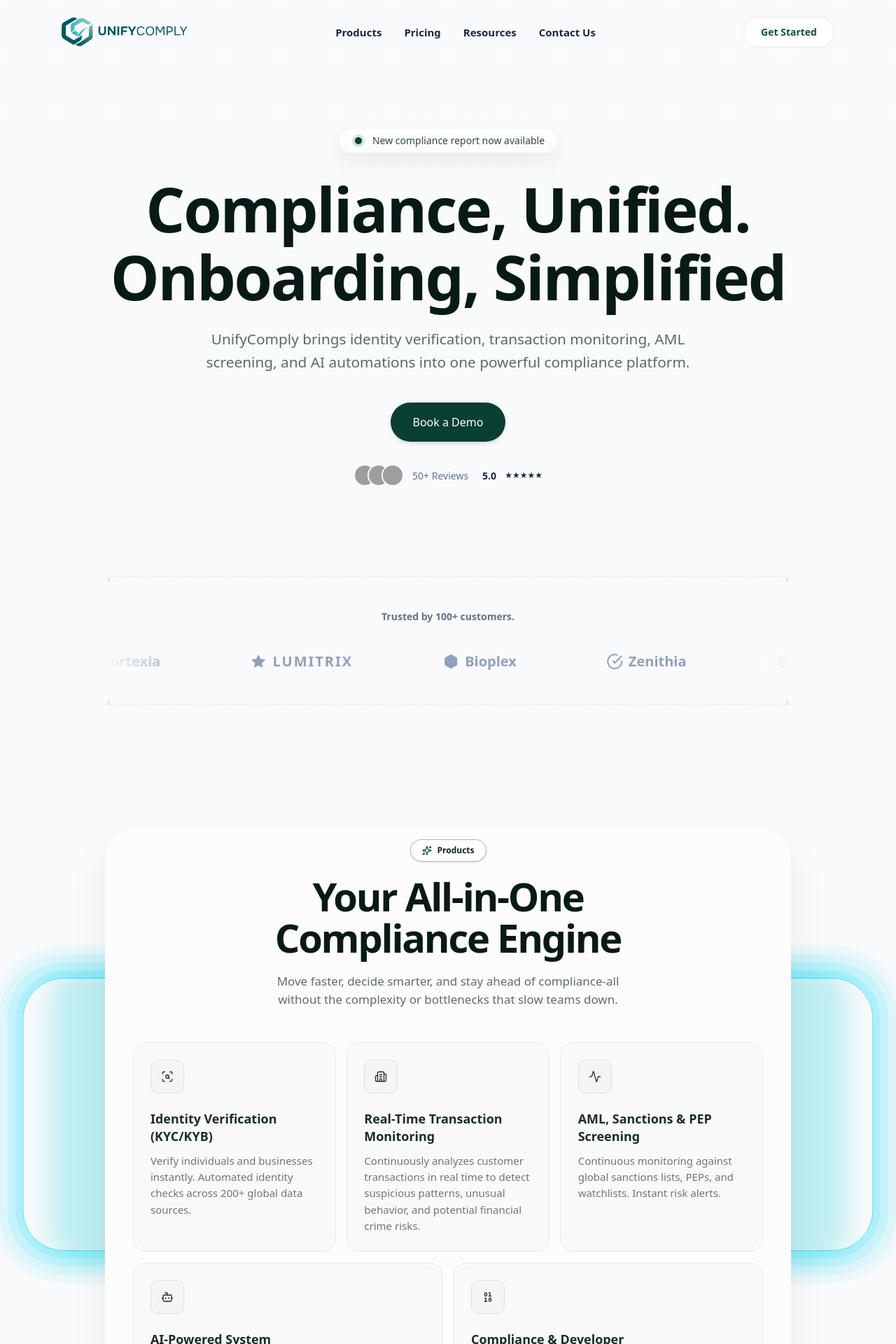
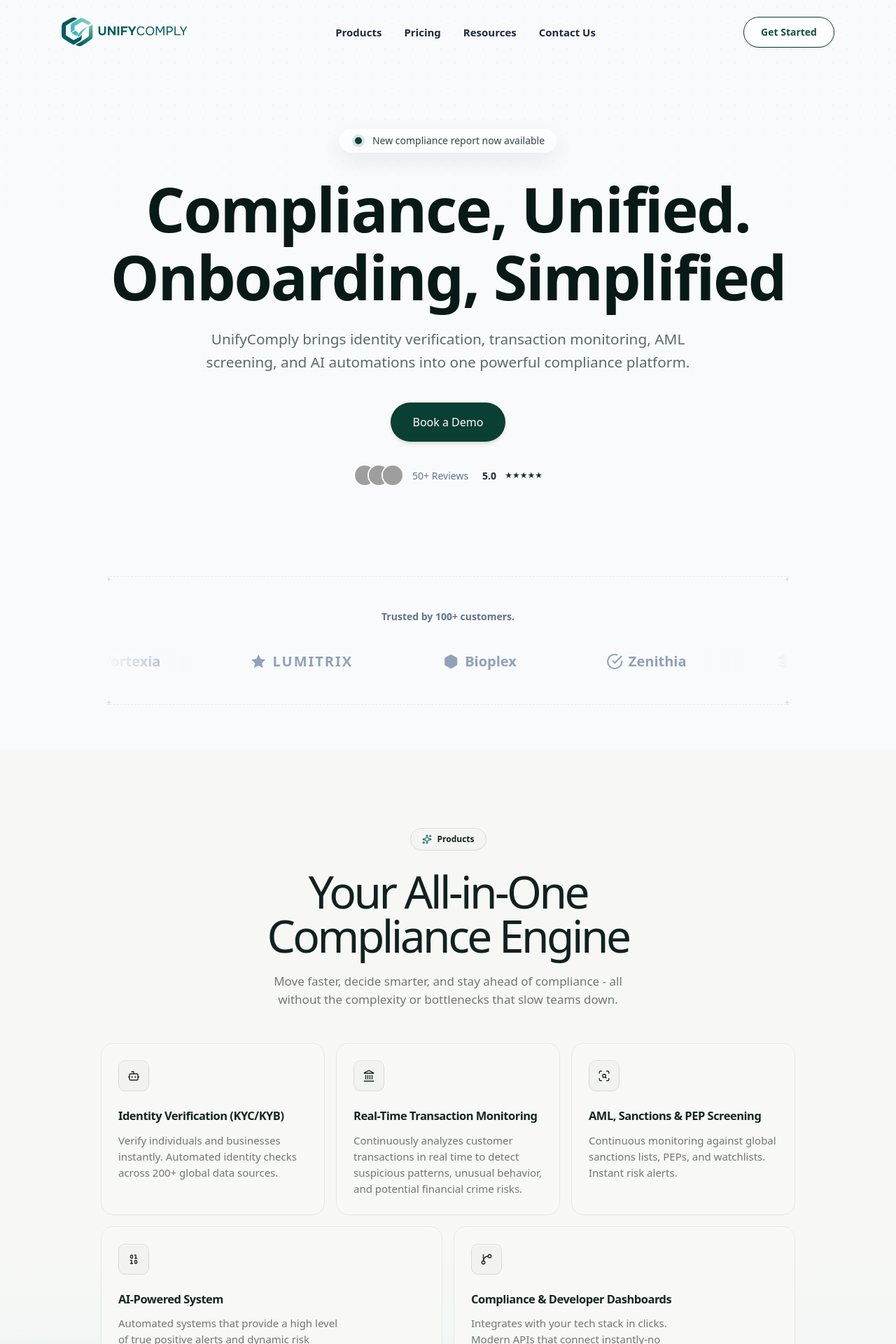
Before and after one commit to dsparrowm/unifycomply, a Next.js app: page / in a window 1280 px wide. Shown: the top 1920 px of the page at 70% size. Built offline with nearby package versions, Linux system fonts and the light colour scheme; grey boxes are pictures that could not be loaded.

Commit message:
added hover effects to buttons and updated the brand section

```diff
--- a/src/components/layout/Navbar.tsx
+++ b/src/components/layout/Navbar.tsx
@@ -36,16 +36,16 @@ export default function Navbar() {
                     </div>
 
                     <div className="hidden md:flex items-center gap-8 text-[15px] font-semibold text-slate-800">
-                        <Link href="#products" className="hover:text-[#164e43] transition-colors">
+                        <Link href="#products" className="relative transition-all duration-300 hover:-translate-y-0.5 hover:text-[#164e43] after:absolute after:left-0 after:-bottom-1 after:h-[2px] after:w-full after:origin-left after:scale-x-0 after:rounded-full after:bg-[#164e43] after:transition-transform after:duration-300 hover:after:scale-x-100">
                             Products
                         </Link>
-                        <Link href="#pricing" className="hover:text-[#164e43] transition-colors">
+                        <Link href="#pricing" className="relative transition-all duration-300 hover:-translate-y-0.5 hover:text-[#164e43] after:absolute after:left-0 after:-bottom-1 after:h-[2px] after:w-full after:origin-left after:scale-x-0 after:rounded-full after:bg-[#164e43] after:transition-transform after:duration-300 hover:after:scale-x-100">
                             Pricing
                         </Link>
-                        <Link href="#resources" className="hover:text-[#164e43] transition-colors">
+                        <Link href="#resources" className="relative transition-all duration-300 hover:-translate-y-0.5 hover:text-[#164e43] after:absolute after:left-0 after:-bottom-1 after:h-[2px] after:w-full after:origin-left after:scale-x-0 after:rounded-full after:bg-[#164e43] after:transition-transform after:duration-300 hover:after:scale-x-100">
                             Resources
                         </Link>
-                        <Link href="#contact" className="hover:text-[#164e43] transition-colors">
+                        <Link href="#contact" className="relative transition-all duration-300 hover:-translate-y-0.5 hover:text-[#164e43] after:absolute after:left-0 after:-bottom-1 after:h-[2px] after:w-full after:origin-left after:scale-x-0 after:rounded-full after:bg-[#164e43] after:transition-transform after:duration-300 hover:after:scale-x-100">
                             Contact Us
                         </Link>
                     </div>
@@ -53,7 +53,7 @@ export default function Navbar() {
                     <div className="flex items-center">
                         <Button
                             variant="outline"
-                            className="hidden sm:inline-flex rounded-full border-gray-200 text-[#164e43] font-semibold hover:bg-gray-50 bg-white"
+                            className="hidden bg-white font-semibold text-[#164e43] sm:inline-flex"
                         >
                             Get Started
                         </Button>
--- a/src/components/sections/FAQ.tsx
+++ b/src/components/sections/FAQ.tsx
@@ -80,7 +80,7 @@ export default function FAQ() {
                             From setup to support, here are the answers you need to launch faster with confidence.
                         </p>
 
-                        <button className="bg-[#0d4a45] hover:bg-[#093531] text-white px-8 py-3.5 rounded-full font-semibold flex items-center gap-2 transition-colors shadow-sm">
+                        <button className="flex cursor-pointer items-center gap-2 rounded-full bg-[#0d4a45] px-8 py-3.5 font-semibold text-white shadow-sm transition-all duration-300 ease-out hover:-translate-y-0.5 hover:bg-[#093531] hover:shadow-[0_16px_30px_rgba(13,74,69,0.22)] active:scale-[0.98]">
                             Get Started <ChevronRight className="w-4 h-4 text-teal-200" />
                         </button>
                     </div>
@@ -96,7 +96,7 @@ export default function FAQ() {
                                 >
                                     <button
                                         onClick={() => setOpenIndex(isOpen ? null : i)}
-                                        className="w-full flex items-center justify-between p-6 text-left focus:outline-none"
+                                        className="w-full cursor-pointer flex items-center justify-between p-6 text-left transition-colors duration-300 hover:bg-white/70 focus:outline-none"
                                     >
                                         <span className="font-medium text-gray-900 text-[17px] pr-8">{faq.q}</span>
                                         <ChevronDown
--- a/src/components/sections/FeatureShowcase.tsx
+++ b/src/components/sections/FeatureShowcase.tsx
@@ -207,7 +207,7 @@ export default function FeatureShowcase() {
                         <p className="text-[#596f84] text-lg leading-relaxed mb-10 max-w-xl">
                             UnifyComply doesn't just collect results — it analyzes them. Our AI engine combines identity, banking, TM and AML signals to generate explainable analysis that help compliance teams focus on what truly matters.
                         </p>
-                        <button className="inline-flex items-center gap-2 bg-white text-text-main font-semibold px-6 py-3 rounded-full shadow-sm hover:shadow-md transition-shadow">
+                        <button className="inline-flex cursor-pointer items-center gap-2 rounded-full bg-white px-6 py-3 font-semibold text-text-main shadow-sm transition-all duration-300 ease-out hover:-translate-y-0.5 hover:shadow-[0_14px_28px_rgba(15,23,42,0.10)] active:scale-[0.98]">
                             Learn More <ChevronRight className="w-4 h-4 text-gray-400" />
                         </button>
                     </div>
@@ -227,7 +227,7 @@ export default function FeatureShowcase() {
                         <p className="text-[#3b5e54] text-lg leading-relaxed mb-10 max-w-lg">
                             From AML checks to real-time transaction monitoring, our system handles continuous screening and flagging so your team focuses on exceptions, not routine reviews.
                         </p>
-                        <button className="inline-flex items-center gap-2 bg-white text-text-main font-semibold px-6 py-3 rounded-full shadow-sm hover:shadow-md transition-shadow">
+                        <button className="inline-flex cursor-pointer items-center gap-2 rounded-full bg-white px-6 py-3 font-semibold text-text-main shadow-sm transition-all duration-300 ease-out hover:-translate-y-0.5 hover:shadow-[0_14px_28px_rgba(15,23,42,0.10)] active:scale-[0.98]">
                             Learn More <ChevronRight className="w-4 h-4 text-gray-400" />
                         </button>
                     </div>
--- a/src/components/sections/FeaturesGrid.tsx
+++ b/src/components/sections/FeaturesGrid.tsx
@@ -3,38 +3,38 @@
 import { useEffect, useRef } from "react";
 import gsap from "gsap";
 import { ScrollTrigger } from "gsap/ScrollTrigger";
-import { Activity, Binary, Bot, Building2, ScanSearch, Sparkles } from "lucide-react";
+import { Binary, Bot, GitBranch, Landmark, ScanSearch, Sparkles } from "lucide-react";
 
 const features = [
     {
-        icon: <ScanSearch className="w-[18px] h-[18px] text-[#1f2c29] stroke-[1.75]" />,
+        icon: <Bot className="h-[18px] w-[18px] text-[#1a2522] stroke-[1.8]" />,
         title: "Identity Verification (KYC/KYB)",
         description: "Verify individuals and businesses instantly. Automated identity checks across 200+ global data sources.",
-        colSpan: "col-span-1 md:col-span-4",
+        colSpan: "col-span-1 md:col-span-2",
     },
     {
-        icon: <Building2 className="w-[18px] h-[18px] text-[#1f2c29] stroke-[1.75]" />,
+        icon: <Landmark className="h-[18px] w-[18px] text-[#1a2522] stroke-[1.8]" />,
         title: "Real-Time Transaction Monitoring",
         description: "Continuously analyzes customer transactions in real time to detect suspicious patterns, unusual behavior, and potential financial crime risks.",
-        colSpan: "col-span-1 md:col-span-4",
+        colSpan: "col-span-1 md:col-span-2",
     },
     {
-        icon: <Activity className="w-[18px] h-[18px] text-[#1f2c29] stroke-[1.75]" />,
+        icon: <ScanSearch className="h-[18px] w-[18px] text-[#1a2522] stroke-[1.8]" />,
         title: "AML, Sanctions & PEP Screening",
         description: "Continuous monitoring against global sanctions lists, PEPs, and watchlists. Instant risk alerts.",
-        colSpan: "col-span-1 md:col-span-4",
+        colSpan: "col-span-1 md:col-span-2",
     },
     {
-        icon: <Bot className="w-[18px] h-[18px] text-[#1f2c29] stroke-[1.75]" />,
+        icon: <Binary className="h-[18px] w-[18px] text-[#1a2522] stroke-[1.8]" />,
         title: "AI-Powered System",
         description: "Automated systems that provide a high level of true positive alerts and dynamic risk scoring. AI assisted SAR rational documentation.",
-        colSpan: "col-span-1 md:col-span-6",
+        colSpan: "col-span-1 md:col-span-3",
     },
     {
-        icon: <Binary className="w-[18px] h-[18px] text-[#1f2c29] stroke-[1.75]" />,
+        icon: <GitBranch className="h-[18px] w-[18px] text-[#1a2522] stroke-[1.8]" />,
         title: "Compliance & Developer Dashboards",
         description: "Integrates with your tech stack in clicks. Modern APIs that connect instantly-no complex setup required.",
-        colSpan: "col-span-1 md:col-span-6",
+        colSpan: "col-span-1 md:col-span-3",
     },
 ];
 
@@ -74,49 +74,53 @@ export default function FeaturesGrid() {
     }, []);
 
     return (
-        <section ref={sectionRef} className="relative isolate overflow-hidden py-28 bg-background">
-            <div className="container mx-auto px-6 max-w-[1120px]">
-                <div className="relative mx-auto max-w-[980px] rounded-[44px] bg-[#fcfcfb] px-6 pb-8 pt-3 md:px-10 md:pb-10 md:pt-4 shadow-[0_24px_60px_rgba(15,23,42,0.06)]">
-                    <div className="pointer-events-none absolute left-1/2 top-[195px] -z-10 h-[430px] w-[116%] -translate-x-1/2 rounded-[52px] bg-[#4fd8e2]/35 blur-[18px]" />
-                    <div className="pointer-events-none absolute left-1/2 top-[214px] -z-10 h-[390px] w-[124%] -translate-x-1/2 rounded-[58px] border border-[#11d7f2]/75 shadow-[0_0_0_10px_rgba(17,215,242,0.14),0_0_0_22px_rgba(17,215,242,0.10),0_0_0_34px_rgba(17,215,242,0.07),0_0_0_46px_rgba(17,215,242,0.05)]" />
+        <section
+            ref={sectionRef}
+            className="relative isolate overflow-hidden bg-[linear-gradient(180deg,#f7f8f6_0%,#f7f8f6_70%,#edf4f3_100%)] py-28"
+        >
+            <div className="pointer-events-none absolute inset-x-0 bottom-0 h-[38%] bg-[radial-gradient(90%_80%_at_0%_100%,rgba(219,237,239,0.9),transparent_68%)]" />
 
+            <div className="relative mx-auto max-w-[1040px] px-6">
                 <div className="mx-auto max-w-[560px] text-center">
-                        <div className="feature-header mb-5 inline-flex items-center gap-2 rounded-full border border-[#233734]/35 bg-white/90 px-4 py-1.5 text-[12px] font-semibold text-[#102320] shadow-sm">
-                            <Sparkles className="h-3.5 w-3.5 text-[#0a3f33] stroke-[2]" />
+                    <div className="feature-header mb-7 inline-flex items-center gap-2 rounded-full border border-[#d6dad7] bg-[#f4f5f3] px-4 py-1.5 text-[12px] font-semibold text-[#102320] shadow-[0_1px_0_rgba(255,255,255,0.95)_inset]">
+                        <Sparkles className="h-3.5 w-3.5 text-[#1b6a63] stroke-[2]" />
                         <span>Products</span>
                     </div>
-                        <h2 className="feature-header text-[2.35rem] font-bold leading-[1.05] tracking-[-0.04em] text-[#081a17] md:text-[3.5rem]">
+
+                    <h2 className="feature-header text-[2.45rem] font-medium leading-[0.98] tracking-[-0.055em] text-[#10221f] md:text-[4rem]">
                         Your All-in-One
                         <br />
                         Compliance Engine
                     </h2>
-                        <p className="feature-header mx-auto mt-5 max-w-[520px] text-[15px] font-medium leading-[1.55] text-[#5e6d69] md:text-[17px]">
-                            Move faster, decide smarter, and stay ahead of compliance-all
+
+                    <p className="feature-header mx-auto mt-5 max-w-[560px] text-[15px] font-medium leading-[1.58] text-[#6d7774] md:text-[17px]">
+                        Move faster, decide smarter, and stay ahead of compliance - all
                         without the complexity or bottlenecks that slow teams down.
                     </p>
                 </div>
 
-                    <div className="mt-12 grid grid-cols-1 gap-4 md:grid-cols-12 md:gap-4">
+                <div className="mt-12 grid grid-cols-1 gap-[14px] md:grid-cols-6 md:gap-[16px]">
                     {features.map((feature, i) => (
                         <div
                             key={i}
                             ref={(el) => { cardRefs.current[i] = el; }}
-                                className={`feature-card rounded-[18px] border border-[#e6e7e4] bg-[#f9faf8] p-5 md:p-6 shadow-[0_1px_0_rgba(255,255,255,0.8)_inset] ${feature.colSpan} min-h-[168px] md:min-h-[196px]`}
+                            className={`feature-card min-h-[188px] rounded-[18px] border border-[#e6e6e3] bg-[#f8f8f6] p-5 shadow-[inset_0_1px_0_rgba(255,255,255,0.9)] md:min-h-[188px] md:p-6 ${feature.colSpan}`}
                         >
-                                <div className="mb-6 flex h-12 w-12 items-center justify-center rounded-[11px] border border-[#dedfdb] bg-[#f5f6f4] shadow-[0_1px_0_rgba(255,255,255,0.95)_inset]">
+                            <div className="mb-6 flex h-11 w-11 items-center justify-center rounded-[10px] border border-[#d8dad7] bg-[#f2f3f1] shadow-[inset_0_1px_0_rgba(255,255,255,0.96)]">
                                 {feature.icon}
                             </div>
-                                <h3 className="max-w-[290px] text-[1.05rem] font-semibold leading-[1.35] text-[#1a2c29] md:text-[1.12rem]">
+
+                            <h3 className="max-w-[300px] text-[1rem] font-semibold leading-[1.35] tracking-[-0.03em] text-[#152622] md:text-[1.03rem]">
                                 {feature.title}
                             </h3>
-                                <p className="mt-3 max-w-[310px] text-[14px] leading-[1.55] text-[#6c7774] md:text-[15px]">
+
+                            <p className="mt-3 max-w-[320px] text-[14px] leading-[1.55] text-[#6d7774] md:text-[15px]">
                                 {feature.description}
                             </p>
                         </div>
                     ))}
                 </div>
             </div>
-            </div>
         </section>
     );
 }
--- a/src/components/sections/Footer.tsx
+++ b/src/components/sections/Footer.tsx
@@ -22,7 +22,7 @@ export default function Footer() {
                         <p className="text-[#a3a6a4] text-lg mb-10 max-w-lg leading-relaxed">
                             Join financial companies using UnifyComply to onboard customers faster while staying fully compliant.
                         </p>
-                        <button className="bg-white text-[#242625] px-8 py-3.5 rounded-full font-semibold hover:bg-gray-100 transition-colors shadow-sm text-[15px]">
+                        <button className="cursor-pointer rounded-full bg-white px-8 py-3.5 text-[15px] font-semibold text-[#242625] shadow-sm transition-all duration-300 ease-out hover:-translate-y-0.5 hover:bg-gray-100 hover:shadow-[0_16px_30px_rgba(0,0,0,0.18)] active:scale-[0.98]">
                             Request a Demo
                         </button>
                     </div>
--- a/src/components/sections/Testimonials.tsx
+++ b/src/components/sections/Testimonials.tsx
@@ -116,13 +116,13 @@ export default function Testimonials() {
                     <div className="test-header-el flex items-center gap-4">
                         <button
                             onClick={() => scroll('left')}
-                            className="w-12 h-12 rounded-xl flex items-center justify-center border border-gray-200 bg-white text-text-main hover:bg-gray-50 transition-colors shadow-sm active:scale-95"
+                            className="flex h-12 w-12 cursor-pointer items-center justify-center rounded-xl border border-gray-200 bg-white text-text-main shadow-sm transition-all duration-300 ease-out hover:-translate-y-0.5 hover:bg-gray-50 hover:shadow-[0_12px_24px_rgba(15,23,42,0.08)] active:scale-95"
                         >
                             <ArrowLeft className="w-5 h-5" />
                         </button>
                         <button
                             onClick={() => scroll('right')}
-                            className="w-12 h-12 rounded-xl flex items-center justify-center border border-gray-200 bg-white text-text-main hover:bg-gray-50 transition-colors shadow-sm active:scale-95"
+                            className="flex h-12 w-12 cursor-pointer items-center justify-center rounded-xl border border-gray-200 bg-white text-text-main shadow-sm transition-all duration-300 ease-out hover:-translate-y-0.5 hover:bg-gray-50 hover:shadow-[0_12px_24px_rgba(15,23,42,0.08)] active:scale-95"
                         >
                             <ArrowRight className="w-5 h-5" />
                         </button>
--- a/src/components/ui/Button.tsx
+++ b/src/components/ui/Button.tsx
@@ -12,12 +12,12 @@ export const Button = forwardRef<HTMLButtonElement, ButtonProps>(
             <button
                 ref={ref}
                 className={cn(
-                    "inline-flex items-center justify-center rounded-full font-medium transition-all duration-300 focus-visible:outline-none focus-visible:ring-2 focus-visible:ring-primary disabled:pointer-events-none disabled:opacity-50",
+                    "inline-flex cursor-pointer items-center justify-center rounded-full font-medium transition-all duration-300 ease-out focus-visible:outline-none focus-visible:ring-2 focus-visible:ring-primary focus-visible:ring-offset-2 disabled:pointer-events-none disabled:opacity-50 active:scale-[0.98]",
                     {
-                        "bg-primary text-white hover:bg-primary-hover hover:scale-105 shadow-sm": variant === "primary",
-                        "bg-white text-text-main hover:bg-gray-50 border border-gray-200 shadow-sm hover:-translate-y-0.5": variant === "secondary",
-                        "border border-primary text-primary hover:bg-primary/5": variant === "outline",
-                        "hover:bg-gray-100 text-text-muted hover:text-text-main": variant === "ghost",
+                        "bg-primary text-white shadow-sm hover:-translate-y-0.5 hover:bg-primary-hover hover:shadow-[0_12px_24px_rgba(10,63,51,0.18)]": variant === "primary",
+                        "border border-gray-200 bg-white text-text-main shadow-sm hover:-translate-y-0.5 hover:bg-gray-50 hover:shadow-[0_10px_22px_rgba(15,23,42,0.08)]": variant === "secondary",
+                        "border border-primary bg-white text-primary shadow-sm hover:-translate-y-0.5 hover:bg-primary/5 hover:shadow-[0_10px_22px_rgba(10,63,51,0.10)]": variant === "outline",
+                        "text-text-muted hover:bg-gray-100 hover:text-text-main": variant === "ghost",
                         "h-9 px-4 text-sm": size === "sm",
                         "h-11 px-6 text-sm": size === "md",
                         "h-14 px-8 text-base": size === "lg",
```
Also changed, not shown: src/components/sections/Pricing.tsx (+5 -5 lines). Lines whose indentation alone changed are shown as unchanged.
